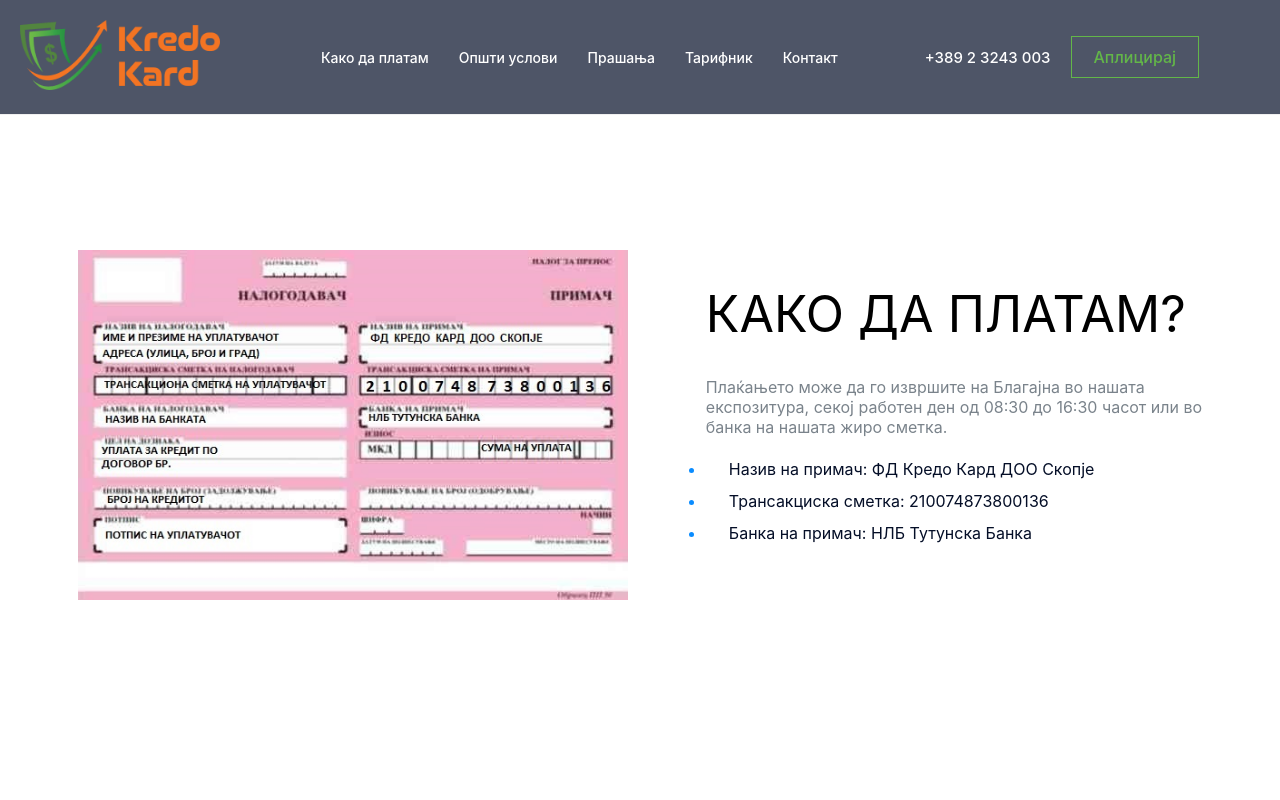
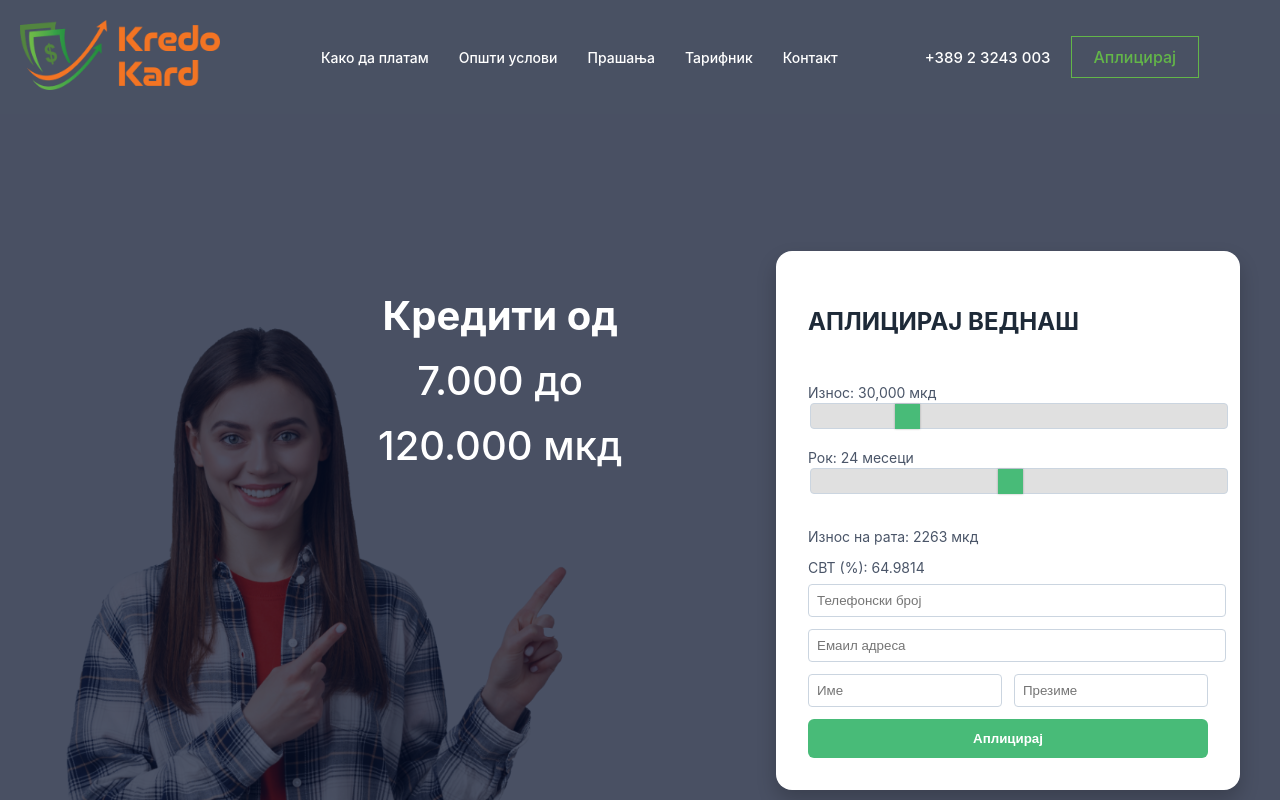
Before and after one commit to ArlindaHaxha/roi, a React (Create React App) app in the folder kredokard/: page / in a window 1280 px wide. Shown: the top 800 px of the page. Built offline with nearby package versions, Linux system fonts and the light colour scheme.

Commit message:
Loan Application done

```diff
--- a/kredokard/src/App.js
+++ b/kredokard/src/App.js
@@ -1,13 +1,15 @@
 import React from 'react';
 import Header from './components/Header';
-import MainContent from './pages/MainContent';
+// import MainContent from './pages/MainContent';
 import Footer from './components/Footer';
+import LoanApplication from './pages/LoanApplication';
 
 function App() {
   return (
     <div className="App">
       <Header />
-      <MainContent />
+      {/* <MainContent /> */}
+      <LoanApplication></LoanApplication>
       <Footer />
     </div>
   );
--- a/kredokard/src/components/Header.css
+++ b/kredokard/src/components/Header.css
@@ -20,18 +20,17 @@
   left: 0;
   width: 100%;
   height: 100%;
-  background-color: rgba(4, 14, 39, 0.7);
+  background-color: rgba(4, 14, 39, 0.72);
   z-index: -1;
 }
+
 
 .main-header-area {
   position: relative;
   padding: 0;
 }
 
-.header_bottom_border {
-  border-bottom: 1px solid #f0f0f0;
-}
+
 
 .logo img.main_logo {
   padding: 20px;
--- /dev/null
+++ b/kredokard/src/pages/LoanApplication.css
@@ -0,0 +1,190 @@
+.loan-container {
+    position: relative;
+    display: flex;
+    justify-content: center;
+    align-items: center;
+    background-color: #363d4d;
+    background-image: url('../assets/cover_kr4.png');
+    background-size: cover;
+    background-position: center;
+    background-repeat: no-repeat;
+    min-height: 100vh;
+    padding: 2rem;
+    margin-top: 113.5px;
+    z-index: 0;
+  }
+
+  .loan-container::before {
+    content: '';
+    position: absolute;
+    inset: 0;
+    background-color: rgba(4, 14, 39, 0.7);
+    z-index: -1;
+  }
+
+  .loan-wrapper {
+    display: flex;
+    flex-direction: column;
+    align-items: center;
+    gap: 1rem;
+    width: 100%;
+    max-width: 1000px;
+    margin-left: 200px;
+    margin-bottom: 50px;
+    z-index: 2;
+  }
+
+  @media (min-width: 768px) {
+    .loan-wrapper {
+      flex-direction: row;
+      align-items: flex-start;
+    }
+  }
+
+  .loan-info {
+    color: white;
+    flex: 1;
+    text-align: center;
+    padding: 2rem;
+    display: flex;
+    flex-direction: column;
+    justify-content: center;
+  }
+
+  .loan-info h1,
+  .loan-info h2 {
+    font-size: 2.5rem;
+    margin: 0.5rem 0;
+    white-space: nowrap;
+  }
+
+  .loan-info h1 {
+    font-weight: 700;
+  }
+
+  .loan-info h2 {
+    font-weight: 500;
+  }
+
+  .loan-form {
+    background-color: white;
+    border-radius: 1rem;
+    box-shadow: 0 10px 20px rgba(0, 0, 0, 0.2);
+    padding: 2rem;
+    width: 100%;
+    max-width: 400px;
+  }
+
+  .loan-form h3 {
+    font-size: 1.5rem;
+    color: #1e2a38;
+    margin-bottom: 3rem;
+  }
+
+  .loan-form label {
+    font-size: 0.875rem;
+    color: #4a5568;
+    display: block;
+  }
+
+  .loan-form p {
+    font-size: 0.875rem;
+    color: #4a5568;
+    margin-bottom: 0.5rem;
+  }
+
+  .loan-form input {
+    width: 100%;
+    padding: 0.5rem;
+    margin-bottom: 0.75rem;
+    border: 1px solid #cbd5e0;
+    border-radius: 4px;
+  }
+
+  .name-fields {
+    display: flex;
+    gap: 0.75rem;
+  }
+
+  .name-fields input {
+    width: 100%;
+  }
+
+  .loan-form button {
+    width: 100%;
+    background-color: #48bb78;
+    color: white;
+    font-weight: 600;
+    padding: 0.75rem;
+    border: none;
+    border-radius: 6px;
+    cursor: pointer;
+    transition: background-color 0.2s ease;
+  }
+
+  .loan-form button:hover {
+    background-color: #38a169;
+  }
+
+  .progress-bar {
+    width: 100%;
+    background-color: #e2e8f0;
+    height: 8px;
+    border-radius: 4px;
+    margin-bottom: 1rem;
+  }
+
+  .progress-fill {
+    height: 8px;
+    background-color: #48bb78;
+    border-radius: 4px;
+  }
+
+  .progress-fill.amount {
+    width: 25%;
+  }
+
+  .progress-fill.term {
+    width: 40%;
+  }
+
+  .loan-form input[type="range"] {
+    -webkit-appearance: none;
+    width: 100%;
+    height: 8px;
+    border-radius: 4px;
+    background: #e0e0e0;
+    outline: none;
+    margin-bottom: 1.25rem;
+    background-image: linear-gradient(#48bb78, #48bb78);
+    background-repeat: no-repeat;
+    background-size: 0% 100%;
+    transition: background-size 0.2s ease;
+  }
+
+  .loan-form input[type="range"]::-webkit-slider-thumb {
+    -webkit-appearance: none;
+    appearance: none;
+    height: 18px;
+    width: 18px;
+    border-radius: 50%;
+    background: #48bb78;
+    cursor: pointer;
+    margin-top: -5px;
+    box-shadow: 0 0 2px rgba(0, 0, 0, 0.25);
+  }
+
+  .loan-form input[type="range"]::-moz-range-track {
+    background: transparent;
+  }
+
+  .custom-slider input[type="range"]::-webkit-slider-thumb {
+    -webkit-appearance: none;
+    height: 25px;
+    width: 25px;
+    background: #48bb78;
+    cursor: pointer;
+    border-radius: 0;
+    box-shadow: 0 0 2px rgba(0, 0, 0, 0.3);
+    margin-top: 0;
+  }
--- /dev/null
+++ b/kredokard/src/pages/LoanApplication.js
@@ -0,0 +1,68 @@
+import React, { useState } from "react";
+import "./LoanApplication.css";
+
+export default function LoanApplication() {
+  const [amount, setAmount] = useState(30000);
+  const [term, setTerm] = useState(24);
+
+  const maxAmount = 120000;
+  const minAmount = 7000;
+  const maxTerm = 48;
+  const minTerm = 2;
+
+  const annualRate = 0.649814;
+  const monthlyRate = annualRate / 12;
+  const monthlyPayment = ((amount * monthlyRate) / (1 - Math.pow(1 + monthlyRate, -term))).toFixed(0);
+
+  return (
+    <div className="loan-container">
+      <div className="loan-wrapper">
+        <div className="loan-info">
+          <h1>Кредити од</h1>
+          <h2>7.000 до</h2>
+          <h2>120.000 мкд</h2>
+        </div>
+
+        <div className="loan-form">
+          <h3>АПЛИЦИРАЈ ВЕДНАШ</h3>
+
+          <label>Износ: {amount.toLocaleString()} мкд</label>
+          <div className="custom-slider">
+            <input
+              type="range"
+              min={minAmount}
+              max={maxAmount}
+              step={1000}
+              value={amount}
+              onChange={(e) => setAmount(Number(e.target.value))}
+            />
+          </div>
+
+          <label>Рок: {term} месеци</label>
+          <div className="custom-slider">
+            <input
+              type="range"
+              min={minTerm}
+              max={maxTerm}
+              step={1}
+              value={term}
+              onChange={(e) => setTerm(Number(e.target.value))}
+            />
+          </div>
+
+          <p>Износ на рата: {monthlyPayment} мкд</p>
+          <p>СВТ (%): {(annualRate * 100).toFixed(4)}</p>
+
+          <input type="text" placeholder="Телефонски број" />
+          <input type="email" placeholder="Емаил адреса" />
+          <div className="name-fields">
+            <input type="text" placeholder="Име" />
+            <input type="text" placeholder="Презиме" />
+          </div>
+
+          <button>Аплицирај</button>
+        </div>
+      </div>
+    </div>
+  );
+}
```
Also changed, not shown: kredokard/src/assets/cover_kr4.png (added).
